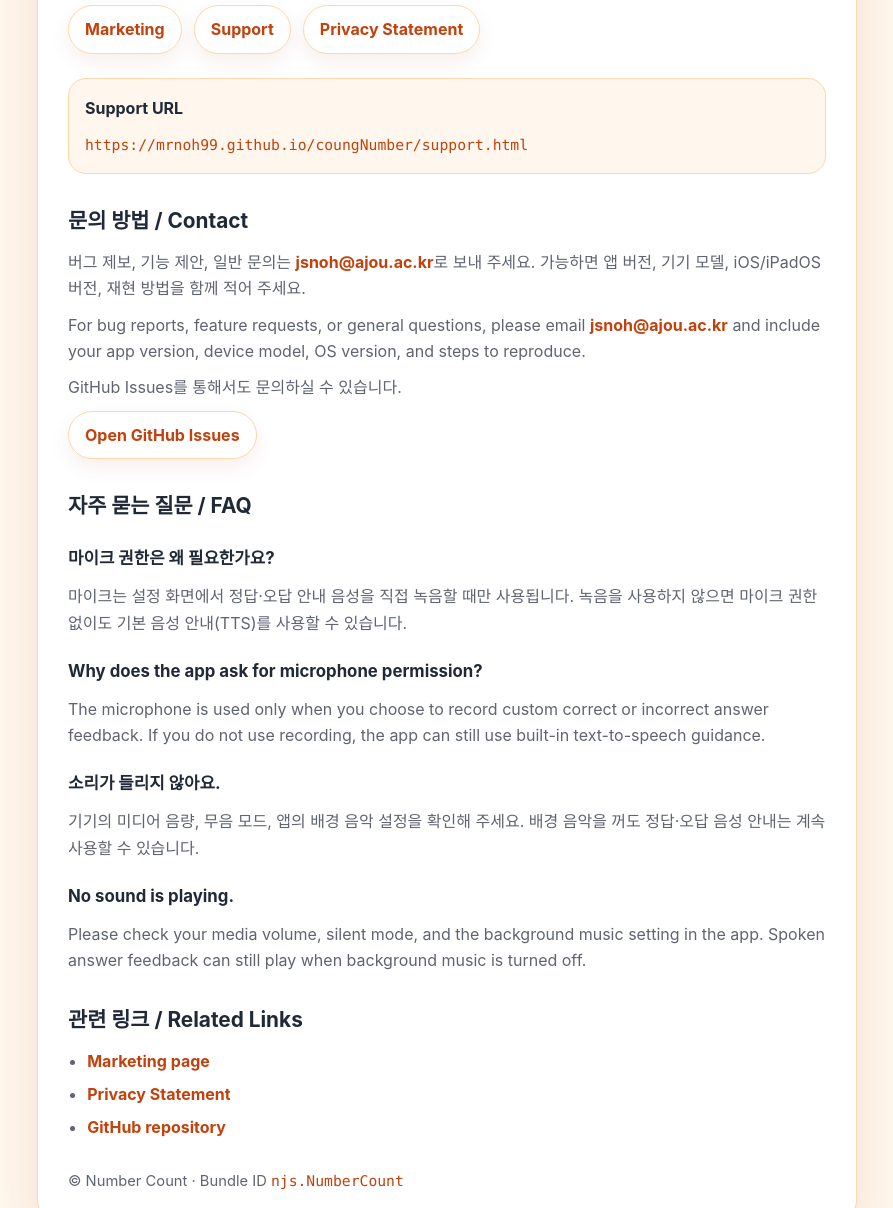
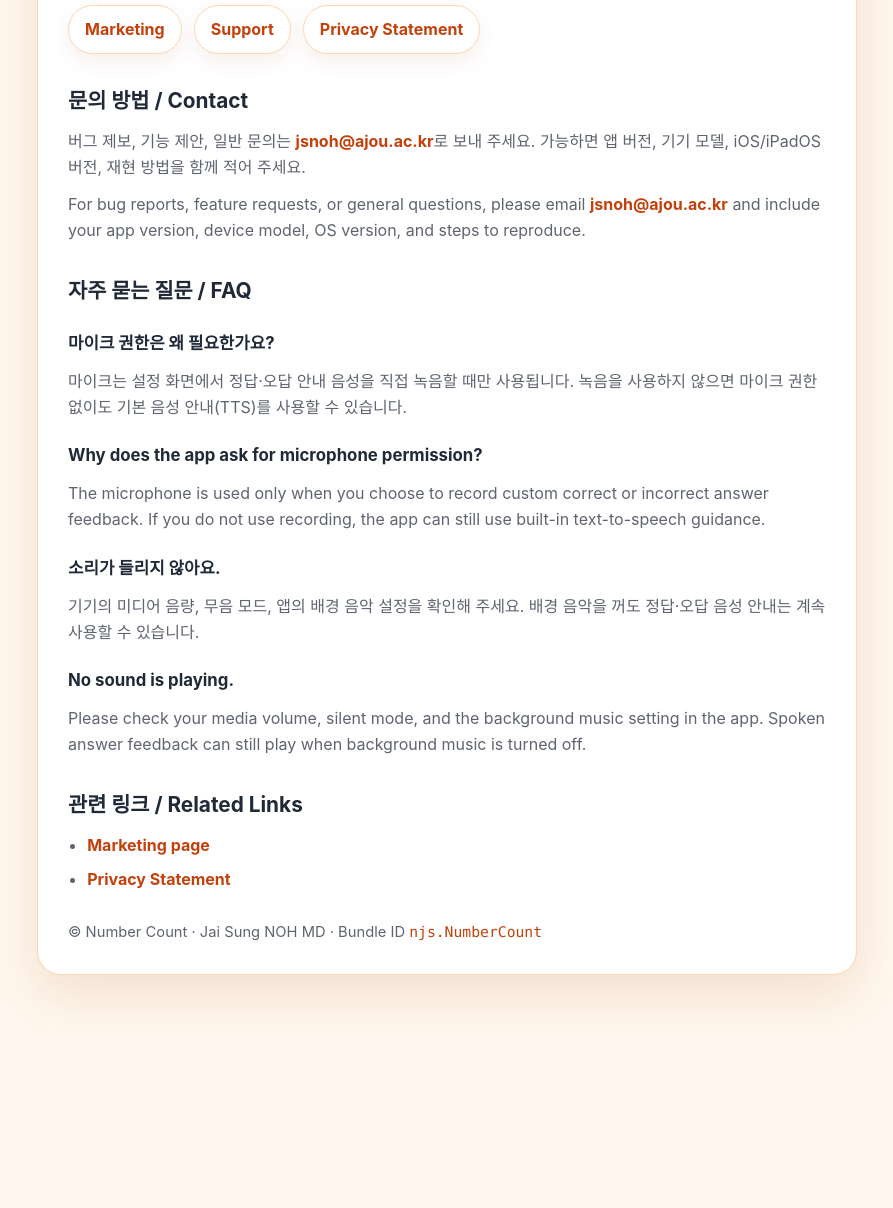
Before and after one commit to mrnoh99/countNumber, a plain HTML site: page support.html in a window 1280 px wide. Shown: the part 280-1488 px from the top of the page, without its empty margins (193-1086 px from the left). After the commit the page ends 1311 px from the top, so only its background shows below. Drawn offline with Linux system fonts and the light colour scheme.

Commit message:
Add files via upload

```diff
--- a/support.html
+++ b/support.html
@@ -160,16 +160,9 @@
         <a href="privacy.html">Privacy Statement</a>
       </nav>
 
-      <section class="info">
-        <strong>Support URL</strong>
-        <p><code>https://mrnoh99.github.io/coungNumber/support.html</code></p>
-      </section>
-
       <h2>문의 방법 / Contact</h2>
       <p>버그 제보, 기능 제안, 일반 문의는 <a href="mailto:jsnoh@ajou.ac.kr">jsnoh@ajou.ac.kr</a>로 보내 주세요. 가능하면 앱 버전, 기기 모델, iOS/iPadOS 버전, 재현 방법을 함께 적어 주세요.</p>
       <p>For bug reports, feature requests, or general questions, please email <a href="mailto:jsnoh@ajou.ac.kr">jsnoh@ajou.ac.kr</a> and include your app version, device model, OS version, and steps to reproduce.</p>
-      <p>GitHub Issues를 통해서도 문의하실 수 있습니다.</p>
-      <p><a class="button" href="https://github.com/mrnoh99/coungNumber/issues">Open GitHub Issues</a></p>
 
       <h2>자주 묻는 질문 / FAQ</h2>
       <h3>마이크 권한은 왜 필요한가요?</h3>
@@ -188,10 +181,9 @@
       <ul>
         <li><a href="index.html">Marketing page</a></li>
         <li><a href="privacy.html">Privacy Statement</a></li>
-        <li><a href="https://github.com/mrnoh99/coungNumber">GitHub repository</a></li>
       </ul>
 
-      <footer>© Number Count · Bundle ID <code>njs.NumberCount</code></footer>
+      <footer>© Number Count · Jai Sung NOH MD · Bundle ID <code>njs.NumberCount</code></footer>
     </main>
   </div>
 </body>
```
Also changed, not shown: privacy.html (+1 -6 lines).
